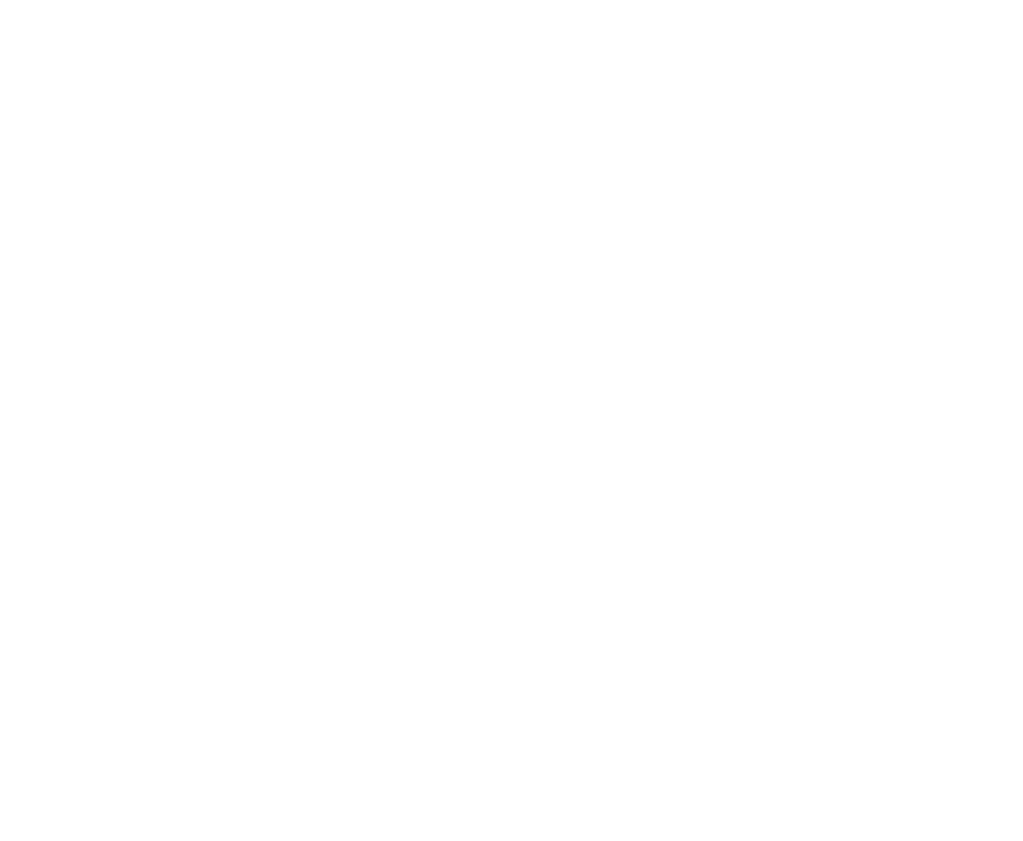
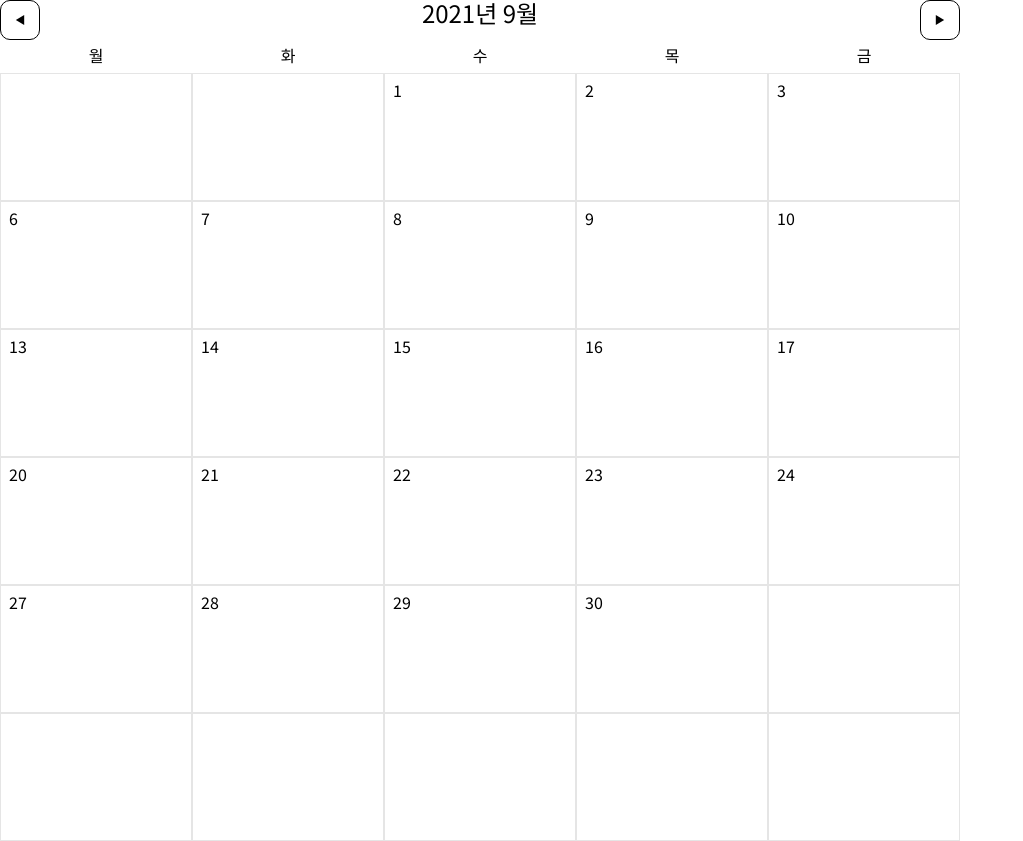
Before and after one commit to DSM-PICK/PICK2021-DESKTOP-CLIENT, a React (Create React App) app: page /manage-schedule in a window 1280 px wide. Shown: the whole page, without its empty margins (0-1023 px from the left). Before the commit the page ends 800 px from the top, so only its background shows below. Built offline with nearby package versions, Linux system fonts and the light colour scheme.

Commit message:
⚡️ :: (#9) Create Calendar

```diff
--- /dev/null
+++ b/src/Pages/ManageSchedule/ManageSchedulePage.tsx
@@ -0,0 +1,10 @@
+import { FC } from "react";
+import ManageSchedule from "../../components/ManageSchedule/ManageSchedule";
+
+const ManageSchedulePage: FC = ():JSX.Element => {
+    return (
+        <ManageSchedule />
+    );
+}
+
+export default ManageSchedulePage;
--- a/src/Pages/index.ts
+++ b/src/Pages/index.ts
@@ -1 +1,2 @@
 export { default as LoginPage } from "./Login/LoginPage";
+export { default as ManageSchedulePage } from "./ManageSchedule/ManageSchedulePage";
--- /dev/null
+++ b/src/components/ManageSchedule/Calendar/Calendar.tsx
@@ -0,0 +1,91 @@
+import * as S from "./styles";
+import { FC, MutableRefObject, useEffect, useRef, useState } from "react";
+import { Prev, Next } from "../../../assets";
+
+const Calendar: FC = (): JSX.Element => {
+  const date: Date = new Date();
+  const [year, setYear] = useState<number>(date.getFullYear());
+  const [month, setMonth] = useState<number>(date.getMonth());
+  const DayContainer: MutableRefObject<any> = useRef();
+  const week: Array<string> = ["일", "월", "화", "수", "목", "금", "토"];
+  const Today: string = `${date.getFullYear()} ${date.getMonth()} ${date.getDate()}`;
+
+  useEffect(() => {
+    for (let i = 0; i < 41; i++) {
+      if (DayContainer.current.childNodes[i].children.length >= 1) {
+        DayContainer.current.childNodes[i].firstChild.remove();
+      }
+    }
+    makeCalendar(year, month);
+  }, [month]);
+
+  const makeCalendar = (year: number, month: number) => {
+    const dateLength: number = new Date(year, month + 1, 0).getDate();
+    const newDate: number = new Date(year, month).getDay();
+
+    for (let i = newDate; i < dateLength + newDate; i++) {
+      const div = document.createElement("div");
+      div.innerHTML = `${i - (newDate - 1)}`;
+      if (`${year} ${month} ${div.innerHTML}` === Today) {
+        div.style.backgroundColor = "#FF6E04";
+        div.style.display = "inline";
+        div.style.padding = "0 3px";
+        div.style.borderRadius = "100%";
+        div.style.color = "white";
+      }
+      DayContainer.current.childNodes[i].insertBefore(div, null);
+    }
+  };
+
+  const renderDay = () => {
+    //달력 칸 42개 렌더링하기
+    const dayArray: Array<any> = [];
+    for (let i = 1; i <= 42; i++) {
+      dayArray.push(<S.Days key={i} />);
+    }
+    return dayArray;
+  };
+
+  const nextMonth = () => {
+    setMonth(month + 1);
+    if (month >= 11) {
+      setMonth(0);
+      setYear(year + 1);
+    }
+  };
+
+  const todayDate = () => {
+    setYear(date.getFullYear());
+    setMonth(date.getMonth());
+  };
+
+  const prevMonth = () => {
+    setMonth(month - 1);
+    if (month < 1) {
+      setMonth(11);
+      setYear(year - 1);
+    }
+  };
+
+  return (
+    <S.Container>
+      <S.CalendarHeader>
+        <S.Prev onClick={prevMonth}><img src={Prev}/></S.Prev>
+        <S.Date onClick={todayDate}>
+          {year}년 {month + 1}월
+        </S.Date>
+        <S.Next onClick={nextMonth}><img src={Next}/></S.Next>
+      </S.CalendarHeader>
+      <S.CalendarContainer>
+          <S.WeekContainer>
+        {week.map((week: any, index: number) => {
+          return <S.WeekDays key={index}>{week}</S.WeekDays>;
+        })}
+        </S.WeekContainer>
+        <S.DayContainer ref={DayContainer}>{renderDay()}</S.DayContainer>
+      </S.CalendarContainer>
+    </S.Container>
+  );
+};
+
+export default Calendar;
--- /dev/null
+++ b/src/components/ManageSchedule/Calendar/styles.ts
@@ -0,0 +1,102 @@
+import styled from "@emotion/styled";
+
+export const Container = styled.div`
+  width: 960px;
+  height: 768px;
+`;
+
+export const Date = styled.div`
+  font-size: 24px;
+  line-height: 25px;
+  font-weight: 500;
+  cursor: pointer;
+`;
+
+export const CalendarHeader = styled.div`
+  height: 33px;
+  width: 100%;
+  margin-bottom: 4px;
+  display: flex;
+  justify-content: space-between;
+`;
+
+export const Prev = styled.div`
+  width: 38px;
+  height: 38px;
+  text-align: center;
+  cursor: pointer;
+  border: 1px solid black;
+  border-radius: 10px;
+  display: flex;
+  justify-content: center;
+  align-items: center;
+  img {
+    width: 12px;
+    height: 10px;
+  }
+`;
+
+export const Next = styled.div`
+  width: 38px;
+  height: 38px;
+  text-align: center;
+  cursor: pointer;
+  border: 1px solid black;
+  border-radius: 10px;
+  display: flex;
+  align-items: center;
+  justify-content: center;
+  img {
+    width: 12px;
+    height: 10px;
+  }
+`;
+
+export const CalendarContainer = styled.div`
+  /* width: 100%; */
+  display: flex;
+  flex-direction: column;
+  border-radius: 10px;
+`;
+
+export const WeekContainer = styled.div`
+  width: 100%;
+  display: grid;
+  grid-template-columns: repeat(5, 1fr);
+`;
+
+export const DayContainer = styled.div`
+  display: grid;
+  text-align: center;
+  grid-template-columns: repeat(5, 1fr);
+  grid-template-rows: repeat(6, 1fr);
+  height: 768px;
+`;
+
+export const WeekDays = styled.div`
+  text-align: center;
+  line-height: 36px;
+
+  &:first-child {
+    color: #ff453a;
+    display: none;
+  }
+
+  &:last-child {
+    display: none;
+  }
+`;
+
+export const Days = styled.div`
+  text-align: left;
+  border-top: 1px solid #8e8e93;
+  padding-top: 8px;
+  padding-left: 8px;
+  border: 1px solid #e5e5e5;
+  &:nth-child(7n + 1) {
+    display: none;
+  }
+  &:nth-child(7n) {
+    display: none;
+  }
+`;
--- /dev/null
+++ b/src/components/ManageSchedule/ManageSchedule.tsx
@@ -0,0 +1,10 @@
+import { FC } from "react";
+import Calendar from "./Calendar/Calendar";
+
+const ManageSchedule:FC = ():JSX.Element => {
+    return (
+        <Calendar />
+    );
+}
+
+export default ManageSchedule;
--- a/src/router/MainRouter.tsx
+++ b/src/router/MainRouter.tsx
@@ -1,12 +1,13 @@
 import { FC } from "react";
 import { Switch, Route } from "react-router-dom";
-import { LoginPage } from "../Pages"
+import { LoginPage, ManageSchedulePage } from "../Pages";
 
 const MainRouter:FC = (): JSX.Element => {
   return (
     <>
       <Switch>
         <Route exact path="/login" component={LoginPage}/>
+        <Route exact path="/manage-schedule" component={ManageSchedulePage} />
       </Switch>
     </>
   );
```
